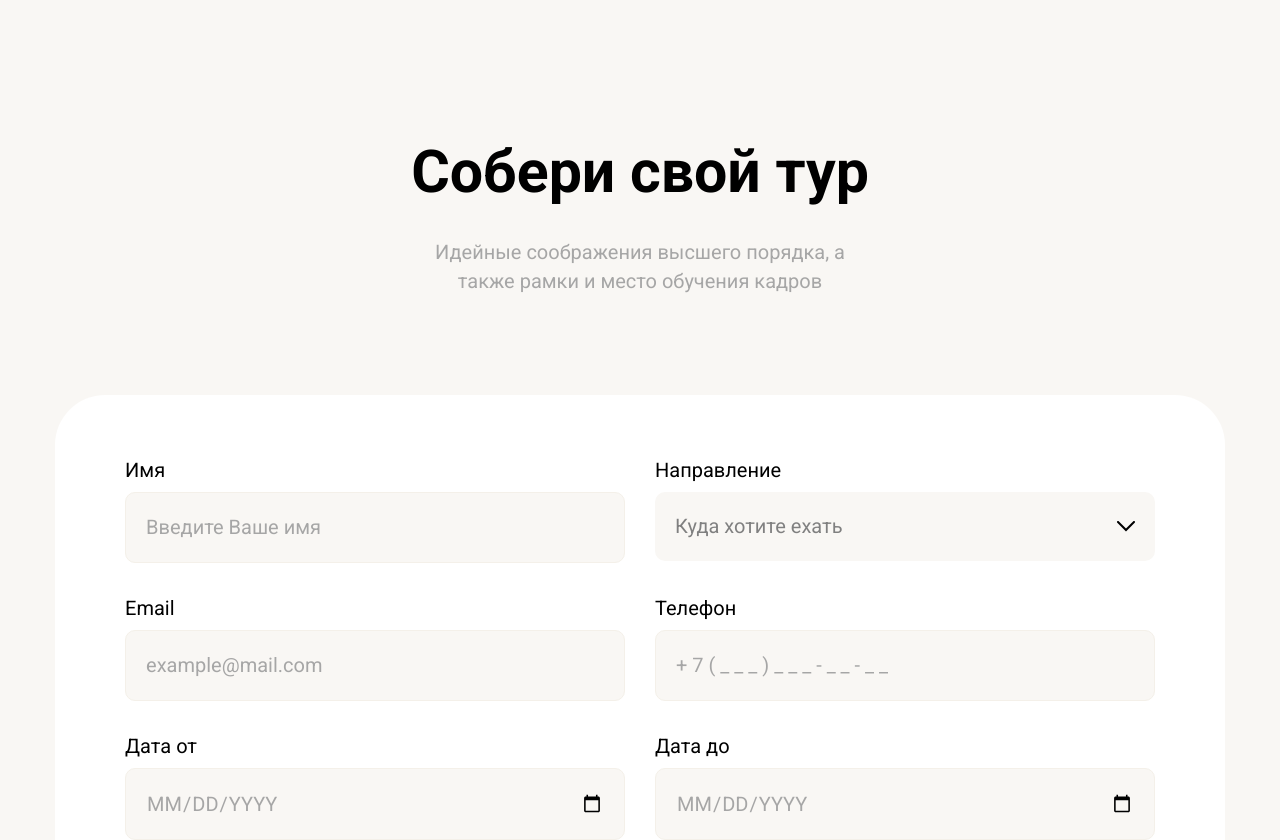
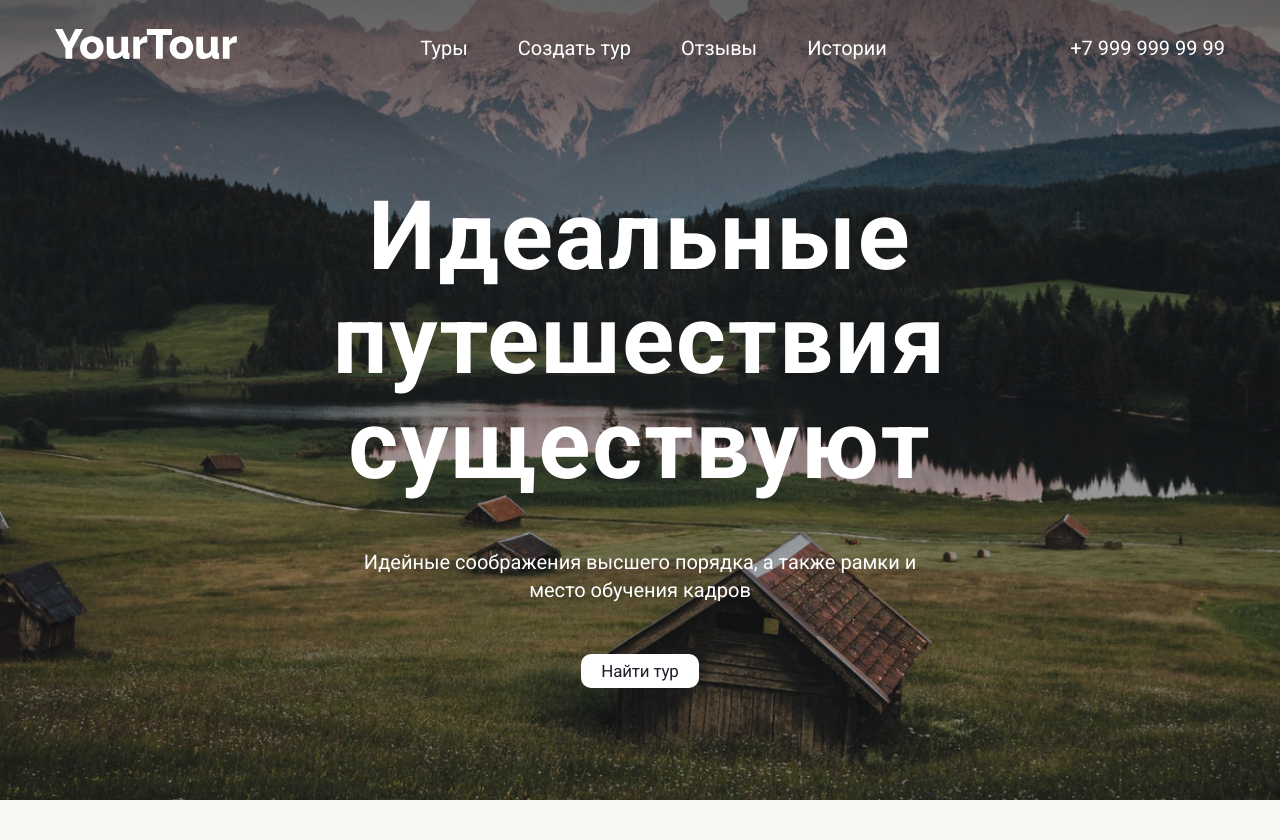
Before and after one commit to Bogdanvosk/your-tour-next, a Next.js app: page / in a window 1280 px wide. Shown: the top 840 px of the page. Built offline with nearby package versions, Linux system fonts and the light colour scheme.

Commit message:
Add find-section: added general icon component and section head component for title and subtitile

```diff
--- a/src/components/common/Button/Button.js
+++ b/src/components/common/Button/Button.js
@@ -1,6 +1,6 @@
 import cn from 'classnames'
 
-import { getIcon } from '@/utils/getIcon'
+import Icon from '../Icon/Icon'
 
 import styles from './Button.module.scss'
 
@@ -17,8 +17,6 @@ const Button = ({
 	className = '',
 	...props
 }) => {
-	const ArrowRight = getIcon('arrowRight')
-
 	return (
 		<button
 			{...props}
@@ -31,7 +29,7 @@ const Button = ({
 			)}>
 			{children}
 			{variant === 'extra' && (
-				<ArrowRight className={styles.arrowRight} />
+				<Icon name='arrowRight' className={styles.arrowRight} />
 			)}
 		</button>
 	)
--- /dev/null
+++ b/src/components/common/Icon/Icon.js
@@ -0,0 +1,8 @@
+import { getIcon } from '@/utils/getIcon'
+
+const Icon = ({ name, className = '', fill, ...props }) => {
+	const SVGIcon = getIcon(name)
+	return <SVGIcon className={className} fill={fill} {...props} />
+}
+
+export default Icon
--- a/src/components/common/Logo/Logo.js
+++ b/src/components/common/Logo/Logo.js
@@ -1,16 +1,18 @@
 import { useEffect, useState } from 'react'
+import Link from 'next/link'
 import cn from 'classnames'
 
-import { getIcon } from '@/utils/getIcon'
 import { FIXED_NAV_SCROLL_THRESHOLD } from '@/constants'
+
+import Icon from '../Icon/Icon'
 
 import styles from './Logo.module.scss'
 
 const Logo = ({ scrollPosition }) => {
-	const LogoIcon = getIcon('logo')
 	const [screenWidth, setWidth] = useState(0)
 
 	useEffect(() => {
+		setWidth(window.innerWidth)
 		const handleResize = () => {
 			setWidth(window.innerWidth)
 		}
@@ -22,8 +24,9 @@ const Logo = ({ scrollPosition }) => {
 	}, [])
 
 	return (
-		<a href='#'>
-			<LogoIcon
+		<Link href='#'>
+			<Icon
+				name='logo'
 				className={cn(
 					{
 						[styles.fixedLogo]:
@@ -32,7 +35,7 @@ const Logo = ({ scrollPosition }) => {
 					{ [styles.smallLogo]: screenWidth < 640 }
 				)}
 			/>
-		</a>
+		</Link>
 	)
 }
 
--- /dev/null
+++ b/src/components/common/SectionHead/SectionHead.js
@@ -0,0 +1,23 @@
+import Typography from '../Typography/Typography'
+
+const SectionHead = ({ title, subtitle, classNames = {}, titleTag = 'h2' }) => {
+	return (
+		<>
+			<Typography
+				tag={titleTag}
+				variant='title'
+				className={classNames.title}>
+				{title}
+			</Typography>
+			<Typography
+				tag='p'
+				variant='subtitle'
+				size='normal'
+				className={classNames.subtitle}>
+				{subtitle}
+			</Typography>
+		</>
+	)
+}
+
+export default SectionHead
--- a/src/components/common/Select/Select.js
+++ b/src/components/common/Select/Select.js
@@ -1,6 +1,6 @@
 import cn from 'classnames'
 
-import ArrowBottom from '@/components/Icons/ArrowBottom'
+import Icon from '../Icon/Icon'
 
 import styles from './Select.module.scss'
 
@@ -22,7 +22,7 @@ const Select = ({ register, items, placeholder, className = '' }) => {
 				</option>
 				{mappedOptions}
 			</select>
-			<ArrowBottom className={styles.arrowBottom} />
+			<Icon name='arrowBottom' className={styles.arrowBottom} />
 		</div>
 	)
 }
--- a/src/components/pages/HomePage/Find/Find.js
+++ b/src/components/pages/HomePage/Find/Find.js
@@ -1,18 +1,16 @@
 import Container from '@/components/common/Container/Container'
-import Typography from '@/components/common/Typography/Typography'
 import Form from '@/components/common/Form/Form'
+import SectionHead from '@/components/common/SectionHead/SectionHead'
 
 const Find = () => {
 	return (
 		<section>
 			<Container>
-				<Typography tag='h2' variant='title'>
-					Собери свой тур
-				</Typography>
-				<Typography tag='p' variant='subtitle' size='normal'>
-					Идейные соображения высшего порядка, а также рамки и место
-					обучения кадров
-				</Typography>
+				<SectionHead
+					title='Собери свой тур'
+					subtitle='Идейные соображения высшего порядка, а также рамки и место
+					обучения кадров'
+				/>
 				<Form />
 			</Container>
 		</section>
--- a/src/components/pages/HomePage/HomePage.js
+++ b/src/components/pages/HomePage/HomePage.js
@@ -6,10 +6,10 @@ import Tour from './Tour/Tour'
 const HomePage = () => {
 	return (
 		<>
-			{/* <Header /> */}
+			<Header />
 			<main>
-				{/* <Info />
-				<Tour /> */}
+				<Info />
+				<Tour />
 				<Find />
 			</main>
 		</>
--- a/src/components/pages/HomePage/Info/Info.js
+++ b/src/components/pages/HomePage/Info/Info.js
@@ -1,6 +1,6 @@
 import Button from '@/components/common/Button/Button'
 import Container from '@/components/common/Container/Container'
-import Typography from '@/components/common/Typography/Typography'
+import SectionHead from '@/components/common/SectionHead/SectionHead'
 
 import styles from './Info.module.scss'
 
@@ -9,20 +9,15 @@ const Info = () => {
 		<section className={styles.info}>
 			<Container>
 				<div className={styles.infoWrapper}>
-					<Typography
-						tag='h1'
-						variant='title'
-						className={`${styles.infoTitle}`}>
-						Идеальные путешествия существуют
-					</Typography>
-					<Typography
-						tag='p'
-						variant='subtitle'
-						size='normal'
-						className={`${styles.infoSubtitle}`}>
-						Идейные соображения высшего порядка, а также рамки и
-						место обучения кадров
-					</Typography>
+					<SectionHead
+						title='Идеальные путешествия существуют'
+						subtitle='Идейные соображения высшего порядка, а также рамки и место обучения кадров'
+						titleTag='h1'
+						classNames={{
+							title: styles.infoTitle,
+							subtitle: styles.infoSubtitle
+						}}
+					/>
 					<Button variant='info' type='button'>
 						Найти тур
 					</Button>
```
Also changed, not shown: src/components/common/SectionHead/SectionHead.module.scss (added).
